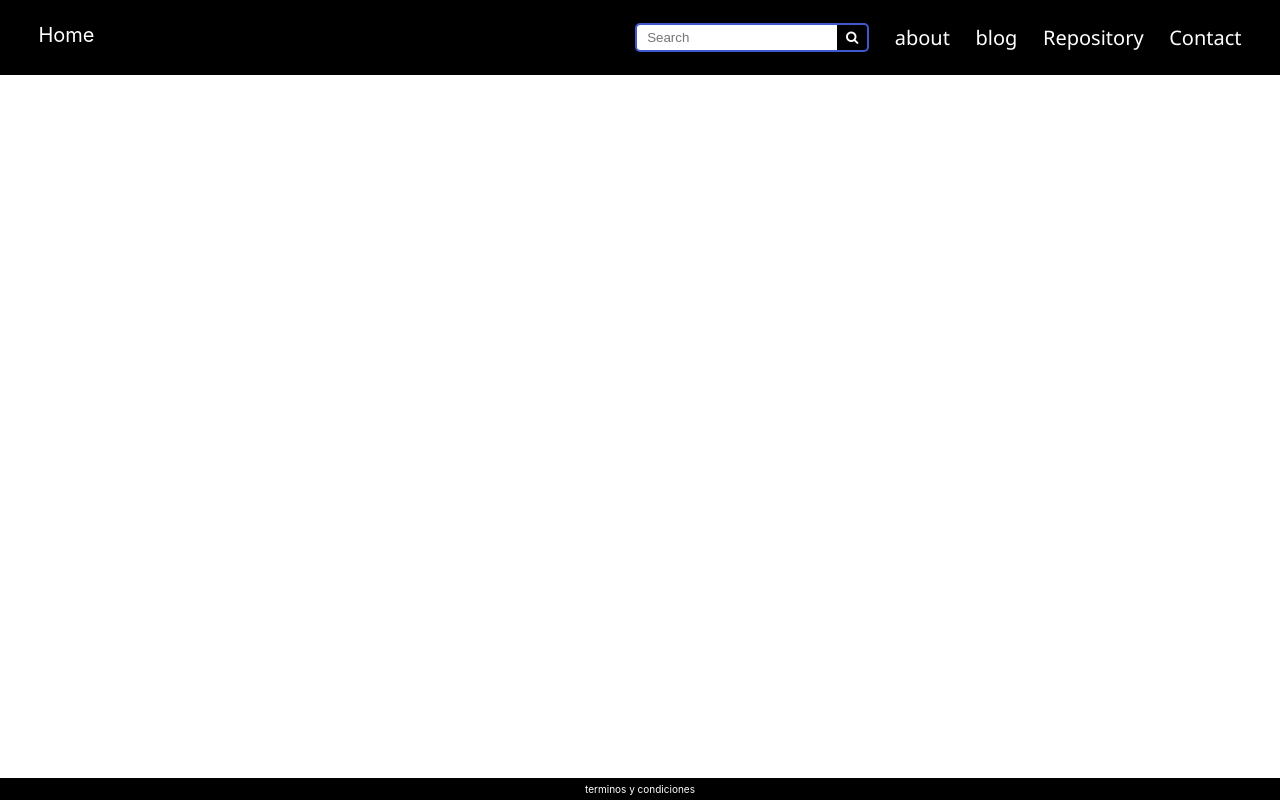
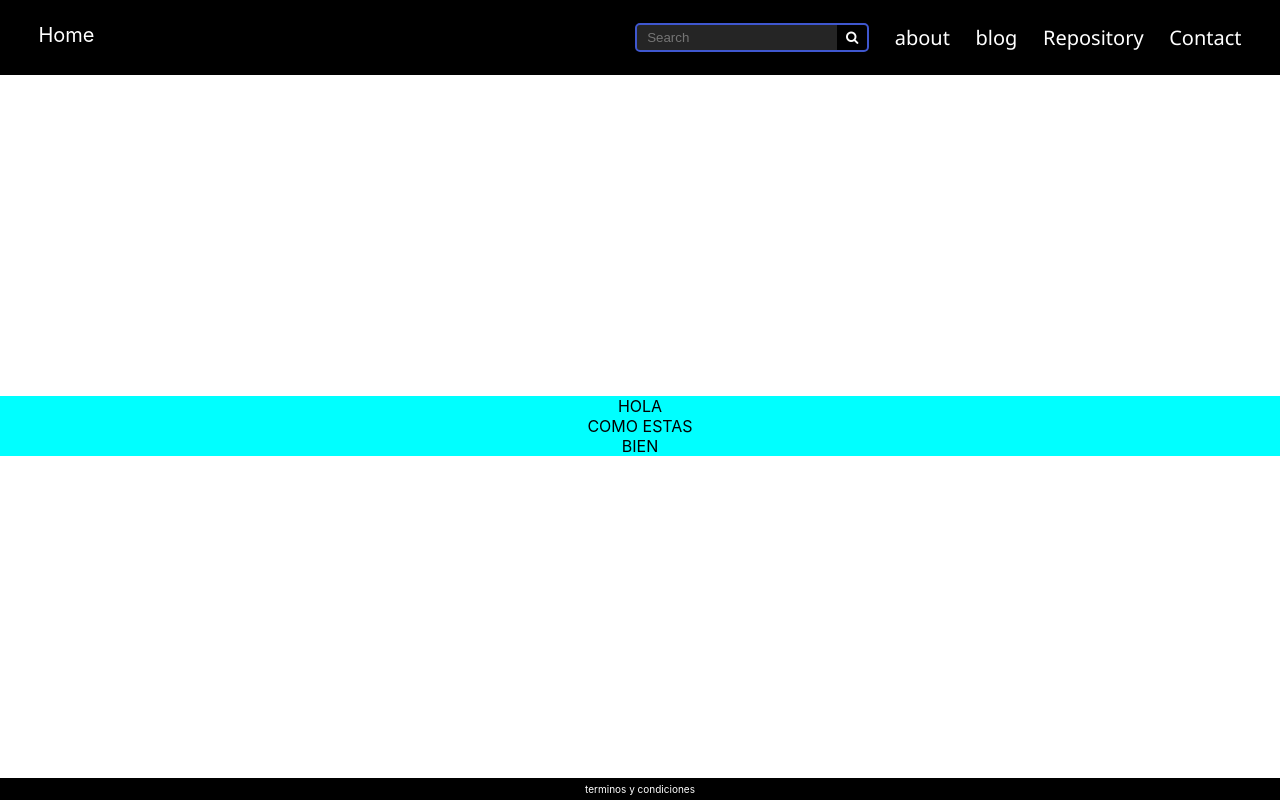
Before and after one commit to ingricamm/my-app, a React (Create React App) app: page /About in a window 1280 px wide. Built offline with nearby package versions, Linux system fonts and the light colour scheme.

Commit message:
inicio about page

```diff
--- a/src/App.css
+++ b/src/App.css
@@ -27,7 +27,7 @@
 
 
 .App-header a:hover{
-  color: #19b8e9;
+
   text-decoration: none;
 }
 .App-main {
--- a/src/Components/Navbar.jsx
+++ b/src/Components/Navbar.jsx
@@ -54,10 +54,10 @@ const [toggleMenu, setToggleMenu] = useState(false)
         {(toggleMenu || screenWidth > 600) && (
           <ul>
             <li><Searchbox />  </li>
-            <li><Link className="About" to="/about" onClick={toggleNav}> about </Link></li>
-            <li><a href="/blog"> blog</a></li>
-            <li> <a href="/Repository" onClick={toggleNav}> Repository</a> </li>
-            <li> <a href="/contact" onClick={toggleNav}> Contact</a> </li>
+            <li><Link  to="/about" className="nav-link" onClick={toggleNav}> about </Link></li>
+            <li><Link to="/blog" className="nav-nav-link"> blog</Link></li>
+            <li> <Link to="/Repository" className="nav-link" onClick={toggleNav}> Repository</Link> </li>
+            <li> <Link to="/contact" className="nav-link" onClick={toggleNav}> Contact</Link> </li>
           </ul>
         )}
           <button className="burger-Btn" onClick={toggleNav}><i className="fa fa-bars"></i>
--- a/src/Components/style/navBar.css
+++ b/src/Components/style/navBar.css
@@ -53,10 +53,10 @@
   color: rgb(255, 255, 255);
   text-decoration: none;
 }
-.navBar ul li a:hover,
+.navBar  a:hover,
 .navBar ul li button i:hover {
-  color: rgba(0, 255, 255, 0.645);
-  text-decoration: underline;
+  color: rgba(255, 255, 255, 0.486);
+  /* text-decoration: underline; */
 }
 
 .burger-Btn {
--- a/src/Components/style/searchbox.css
+++ b/src/Components/style/searchbox.css
@@ -20,10 +20,12 @@
   width: 67%;
   min-width: 200px;
   padding: 5px 10px;
+  background-color: rgba(255, 255, 255, 0.145);
 }
 
 .search input[type="text"]:focus {
   outline: 0;
+  background-color: rgb(255, 255, 255)
 }
 
 .search input[type="submit"] {
--- a/src/Page/About.jsx
+++ b/src/Page/About.jsx
@@ -1,11 +1,12 @@
 import React from 'react';
+import "./style/about.css"
 
 function About() {
     return (
       <div className="About">
-             <div className="About-header"></div>
-             <div className="About-main"></div>
-            <div className="About-footer"></div>
+             <div className="About-header"> HOLA</div>
+             <div className="About-main">COMO ESTAS</div>
+            <div className="About-footer">BIEN</div>
       </div>
     );
   }
--- /dev/null
+++ b/src/Page/style/about.css
@@ -0,0 +1,3 @@
+.About{
+    background-color:aqua;
+}
```
